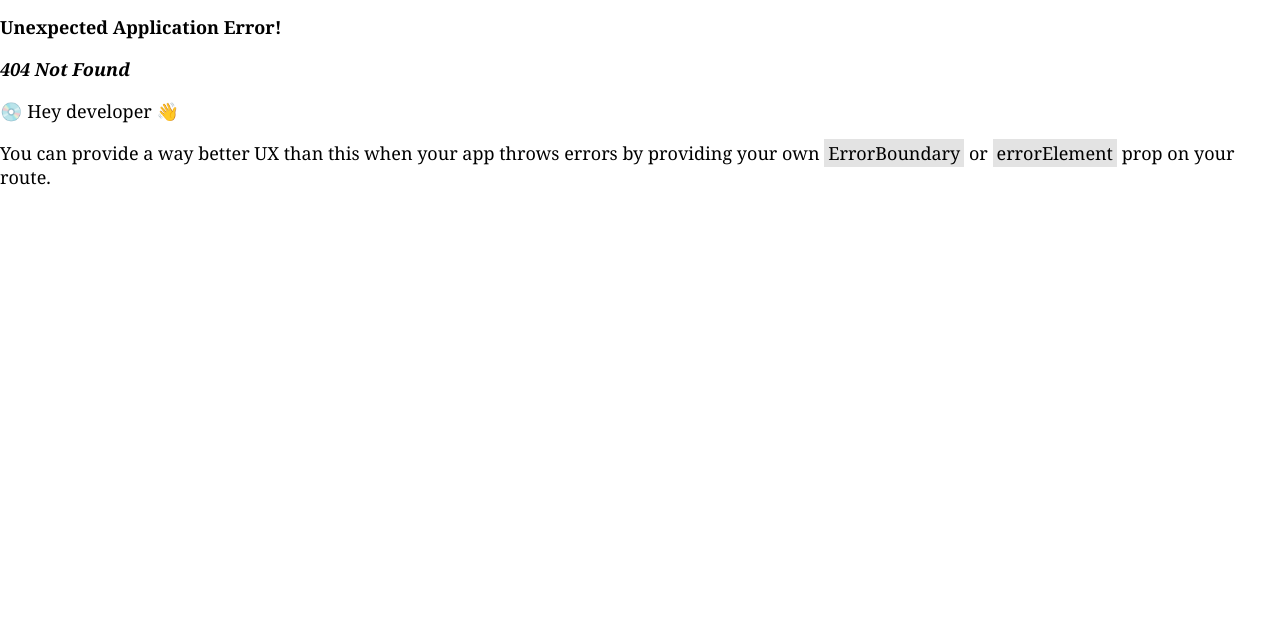
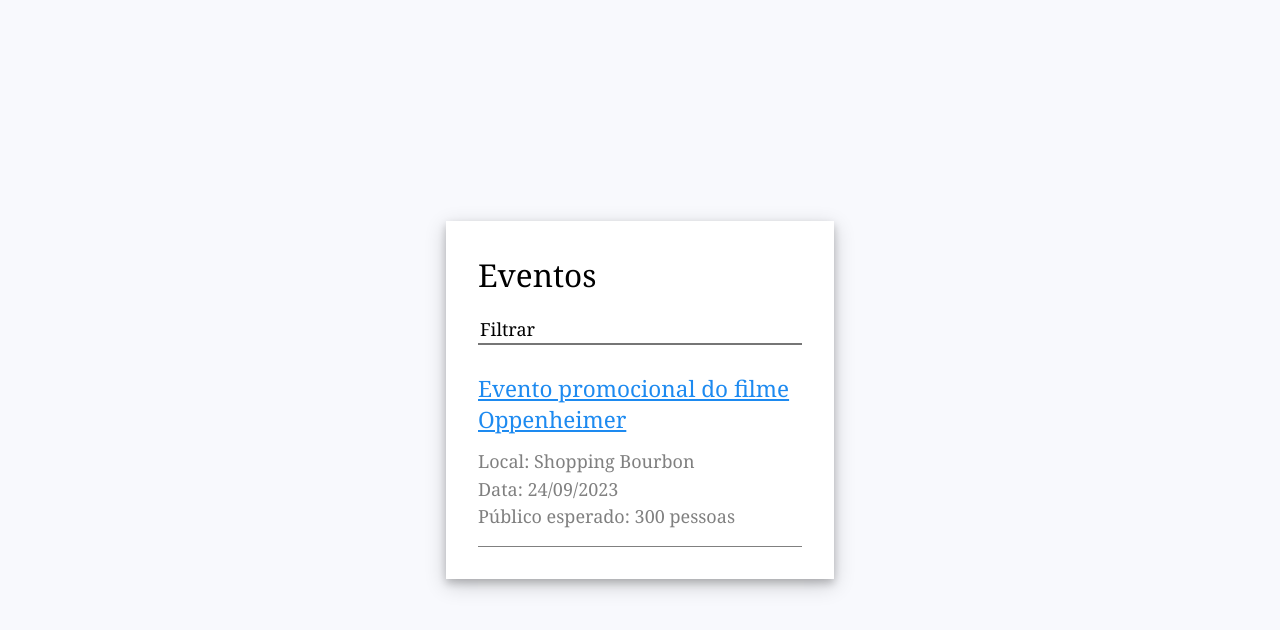
Before and after one commit to izaias-saturnino/tf-engenharia-software, a React (Create React App) app in the folder client-app/: page /profile_kitchen in a window 1280 px wide. Before the commit this address had no page. Shown: the top 630 px of the page. Built offline with nearby package versions, Linux system fonts and the light colour scheme.

Commit message:
ProfileKichen added

```diff
--- a/client-app/src/components/AccountForm.js
+++ b/client-app/src/components/AccountForm.js
@@ -12,7 +12,7 @@ const AccountForm = (props) => {
     };
 
     return (
-        <div className="login-form justify-text">
+        <div className="login-form">
             <form onSubmit={backNavigation}>
                 <div className="row w-100 pb-3">
                     <div className="col">
--- a/client-app/src/components/SeachPage.js
+++ b/client-app/src/components/SeachPage.js
@@ -5,7 +5,7 @@ const SearchPage = (props) => {
     return (
         <div className="app">
             <div className="p-10">
-                <div className="login-form justify-text">
+                <div className="login-form">
                     <div>
                         <div className="title">{props.title}</div>
                         <div>
--- a/client-app/src/routes.js
+++ b/client-app/src/routes.js
@@ -10,6 +10,7 @@ import SelectUserType from "./routes/SelectUserType.js";
 import AccountSearch from "./routes/AccountSearch.js";
 import Profile from "./routes/Profile.js";
 import Donations from "./routes/Donations.js";
+import ProfileKitchen from "./routes/ProfileKichen.js";
 
 import { createBrowserRouter, RouterProvider } from "react-router-dom";
 
@@ -50,6 +51,10 @@ const router = createBrowserRouter([
     path: "/donations",
     element: <Donations/>
   },
+  {
+    path: "/profile_kitchen",
+    element: <ProfileKitchen/>
+  },
   // {
   //   path: "*",
   //   element: <NotFound/>
--- a/client-app/src/routes/ModifyProfile.js
+++ b/client-app/src/routes/ModifyProfile.js
@@ -12,7 +12,7 @@ const Content = (props) => {
         <div className="py-3 px-15">
           <img className="w-100 rounded-border" src={defaultProfilePic}></img>
         </div>
-        <div className="justify-text py-3">
+        <div className="py-3">
           Informe seus novos dados.
         </div>
         <div className="input-container">
--- /dev/null
+++ b/client-app/src/routes/ProfileKichen.js
@@ -0,0 +1,83 @@
+import React, { useState } from "react";
+import { useNavigate, useLocation, Link } from 'react-router-dom';
+
+import Login from "./Login";
+
+const Event = (props) => {
+    return (
+        <div className={"search-item " + props.className}>
+            {/* TODO add link */}
+            <div className="title2 link">
+                {props.event.name}
+            </div>
+            <div className="search-item-properties">
+                <div className="mb-3"></div>
+                <div className="search-item-propertie">
+                    Local: {props.event.location}
+                </div>
+                <div className="search-item-propertie">
+                    Data: {props.event.date}
+                </div>
+                <div className="search-item-propertie">
+                    Público esperado: {props.event.public}
+                </div>
+            </div>
+        </div>
+    )
+}
+
+const ProfileKitchen = (props) => {
+    //fetch events
+    let events = [];
+
+    let results = [];
+    let i = 0;
+    if(events != undefined){
+        for (i = 0; i < events.length; i++) {
+            results.push(<Event className={"default-border-bottom"} event={events[i]}/>);
+        }
+    }
+
+    let eventTest = {
+        "name": "Evento promocional do filme Oppenheimer",
+        "location": "Shopping Bourbon",
+        "date": "24/09/2023",
+        "public": "300 pessoas",
+    };
+    results.push(<Event className={"default-border-bottom"} event={eventTest}/>);
+
+    if(props.search != undefined){
+        if(events.length == 0){
+            results.push(<div className="pt-3">Não houveram resultados para a sua pesquisa.</div>);
+        }
+        else{
+            results.push(<div className="pt-5">Fim dos resultados.</div>);
+        }
+    }
+
+    //results.push(<div className="pt-5">Fim dos resultados.</div>);
+
+    return (
+        <div className="app">
+            <div className="p-10">
+                <div className="login-form">
+                    <div>
+                        <div className="title">{"Eventos"}</div>
+                        <div>
+                            <form className="main-form">
+                                <div className="input-container">
+                                    <input placeholder={"Filtrar"} type="text" name="search" />
+                                </div>
+                            </form>
+                        </div>
+                        <div className="search-results">
+                            {results}
+                        </div>
+                    </div>
+                </div>
+            </div>
+        </div>
+    )
+};
+
+export default ProfileKitchen;
```
